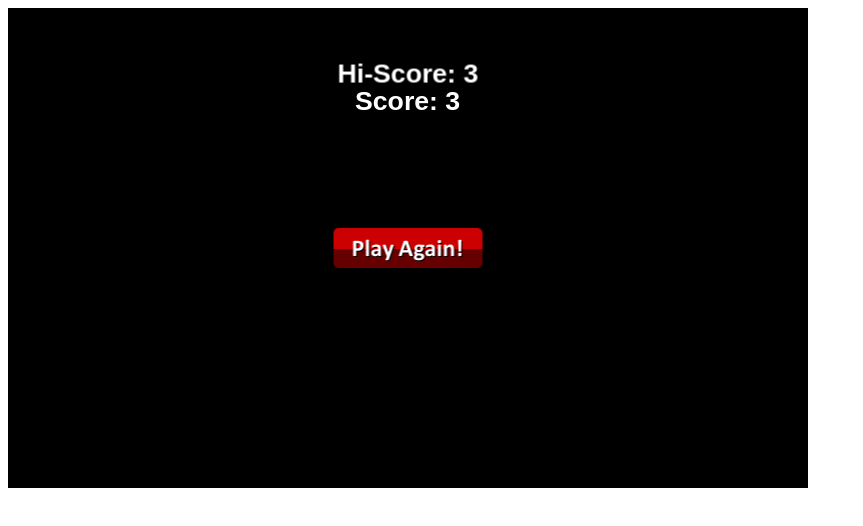
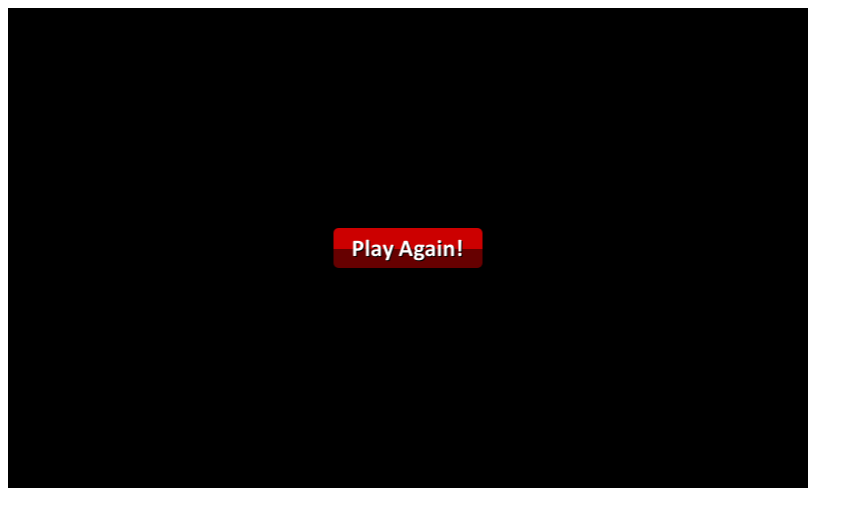
Before and after one commit to UFSEC/Phaser_Tutorial, a plain HTML site: page index.html in a window 1280 px wide. Shown: the whole page, without its empty margins (0-863 px from the left). Drawn offline with Linux system fonts and the light colour scheme.

Commit message:
Commit code that was coded live at meeting instead

```diff
--- a/index.html
+++ b/index.html
@@ -1,12 +1,13 @@
-<!doctype html>
+<!DOCTYPE html>
 <html>
 <head>
     <script src="src/phaser.min.js"></script>
-        <script src="src/evilBall.js"></script>
-    		<script src="src/game.js"></script>
+    <script src="src/evilBallController.js"></script>
     <script src="src/gameOver.js"></script>
+    <script src="src/gameState.js"></script>
     <script src="src/main.js"></script>
-        <title>A tutorial on Phaser games</title>
+
+    <title>A Phaser Tutorial</title>
 </head>
 <body>
 </body>
--- a/src/evilBall.js
+++ /dev/null
@@ -1,34 +0,0 @@
-var evilBallController = function(sprite){
-  // evilBall.prototype = function(sprite){
-  //
-  // };
-
-  var update = function(){
-
-    if (sprite.x > 800){
-      sprite.x = 0;
-    }
-    if (sprite.x < 0){
-      sprite.x = 800;
-    }
-    if(sprite.y > 480){
-      sprite.y = 0;
-    }
-    if(sprite.y <0){
-      sprite.y = 480;
-    }
-  };
-
-  var changeDirection = function(){
-    var xVelocity = Math.random() * 200;
-    if(xVelocity > 100){xVelocity -= 101;}
-    var yVelocity = Math.random() * 200;
-    if(yVelocity > 100){yVelocity -= 101;}
-    sprite.body.velocity.x = xVelocity;
-    sprite.body.velocity.y = yVelocity;
-  };
-  return {
-    update: update,
-    changeDirection: changeDirection
-  };
-};
--- /dev/null
+++ b/src/evilballController.js
@@ -0,0 +1,37 @@
+var evilBallController = function(sprite) {
+
+  var update = function() {
+    if (sprite.x > 800) {
+      sprite.x = 0;
+    }
+    if (sprite.x < 0) {
+      sprite.x = 800;
+    }
+    if (sprite.y > 480) {
+      sprite.y = 0;
+    }
+    if (sprite.y < 0) {
+      sprite.y = 480;
+    }
+  }
+  var changeDirection = function() {
+    var xVelocity = Math.random() * 300;
+    if (xVelocity > 150) {
+      xVelocity -= 301;
+    }
+    var yVelocity = Math.random() * 300;
+    if (yVelocity > 150) {
+      yVelocity -= 301;
+    }
+    ;
+
+    sprite.body.velocity.x = xVelocity;
+    sprite.body.velocity.y = yVelocity;
+  }
+
+  return {
+    update: update,
+    changeDirection: changeDirection
+  }
+
+}
--- a/src/game.js
+++ /dev/null
@@ -1,193 +0,0 @@
-var gameState = function(game){
-
-  var preload = function() {
-
-      game.load.spritesheet('dude', 'assets/dude.png', 32, 48);
-      game.load.image('background', 'assets/background2.png');
-      game.load.image('evil_ball', 'assets/evil_ball.png');
-
-  }
-
-  var player;
-  var facing = 'left';
-  var timer = 0;
-  var cursors;
-  var jumpButton;
-  var bg;
-  var evilBallArray = [];
-  var score = 0;
-  var scoreTimer = 0;
-  var scoreText;
-
-  var updateScore = function(){
-    if(game.time.now > scoreTimer){
-      ++score;
-      scoreTimer = game.time.now + 1000;
-    }
-  };
-
-  var movePlayer = function(){
-    player.body.velocity.x = 0;
-
-    if (cursors.left.isDown)
-    {
-        player.body.velocity.x = -200;
-
-        if (facing != 'left')
-        {
-            player.animations.play('left');
-            facing = 'left';
-        }
-    }
-    else if (cursors.right.isDown)
-    {
-        player.body.velocity.x = 200;
-
-        if (facing != 'right')
-        {
-            player.animations.play('right');
-            facing = 'right';
-        }
-    }
-    else
-    {
-        if (facing != 'idle')
-        {
-            player.animations.stop();
-
-            if (facing == 'left')
-            {
-                player.frame = 0;
-            }
-            else
-            {
-                player.frame = 5;
-            }
-
-            facing = 'idle';
-        }
-    }
-    if (cursors.up.isDown)
-    {
-        player.body.velocity.y = -400;
-    }
-
-  };
-
-  var moveBalls = function(){
-    var changeDirection = false;
-    if(game.time.now > timer){
-      changeDirection = true;
-    }
-
-
-
-    for (ball in evilBallArray){
-        evilBallArray[ball].update();
-        if(changeDirection){
-          evilBallArray[ball].changeDirection();
-          timer = game.time.now + 4000;
-        }
-    }
-  };
-
-var hitBall = function(){
-    console.log("boom");
-    for (ball in evilBallArray){
-        delete evilBallArray[ball];
-      }
-    game.state.start("GameOverScreen",true,true, score);
-
-  }
-
-
-  var create = function() {
-
-      game.physics.startSystem(Phaser.Physics.ARCADE);
-
-      game.time.desiredFps = 30;
-
-      bg = game.add.tileSprite(0, 0, 800, 600, 'background');
-
-      //game.physics.arcade.gravity.y = 1000;
-
-      player = game.add.sprite(400, 400, 'dude');
-      game.physics.enable(player, Phaser.Physics.ARCADE);
-
-      player.body.bounce.y = 0.2;
-      player.body.collideWorldBounds = true;
-      player.body.setSize(20, 32, 5, 16);
-      player.body.gravity.y = 1000;
-
-      player.animations.add('left', [0, 1, 2, 3], 10, true);
-      player.animations.add('turn', [4], 20, true);
-      player.animations.add('right', [5, 6, 7, 8], 10, true);
-
-      cursors = game.input.keyboard.createCursorKeys();
-      jumpButton = game.input.keyboard.addKey(Phaser.Keyboard.SPACEBAR);
-
-      //make enemies
-      evilBalls = game.add.group();
-      evilBalls.enableBody = true;
-      evilBalls.physicsBodyType = Phaser.Physics.ARCADE;
-
-      for (var i = 0; i < 10; i++)
-      {
-        var c = evilBalls.create(game.world.randomX, Math.random() * 300 + 100, 'evil_ball');
-        var tmp = new evilBallController(c);
-        evilBallArray.push(tmp);
-      }
-      scoreText = game.add.text(
-      70,
-      40,
-      "",
-      {
-          size: "32px",
-          fill: "#FFF",
-          align: "center"
-      });
-      scoreText.setText("Score: " + score);
-      scoreText.anchor.setTo(0.5,0.5);
-
-      score = 0;
-      scoreTimer = 0;
-      timer = 0;
-      moveBalls();
-
-  }
-
-
-
-  var update = function() {
-
-    game.physics.arcade.collide(player, evilBalls, hitBall);
-    movePlayer();
-    moveBalls();
-    updateScore();
-
-  }
-
-  var render = function () {
-
-      game.debug.text(score, 32, 32);
-
-      // game.debug.text(game.time.physicsElapsed, 32, 32);
-      // game.debug.body(player);
-      // game.debug.bodyInfo(player, 16, 24);
-
-  }
-
-
-
-  return {
-    preload: preload,
-    create: create,
-    update: update,
-    render: render
-  };
-
-
-
-
-
-};
--- a/src/gameOver.js
+++ b/src/gameOver.js
@@ -1,62 +1,20 @@
-var gameOverState = function(game){
+var gameOverState = function(game) {
 
-  var hiScore = 0;
-  var score = 0;
-  var playTheGame = function(){
-  		this.game.state.start("GameState", true, true);
-  	}
-
-  var init = function(newScore){
-    console.log(newScore);
-    score = newScore;
-    if(score > hiScore){
-      hiScore = score;
-    }
+  var buttonClicked = function() {
+    console.log("i clicked this button");
+    game.state.start("GameState", true, true);
   }
-  var preload = function(newScore){
+  var preload = function() {
     game.load.image('play_button', 'assets/play_button.png');
-
-  }
-  var create = function(){
-
-    var scoreText = game.add.text(
-    this.world.centerX,
-    this.world.height/5,
-    "",
-    {
-        size: "32px",
-        fill: "#FFF",
-        align: "center"
-    });
-    scoreText.setText("Score: " + score);
-
-    var hiScoreText = game.add.text(
-    this.world.centerX,
-    this.world.height/7,
-    "",
-    {
-        size: "32px",
-        fill: "#FFF",
-        align: "center"
-    });
-    hiScoreText.setText("Hi-Score: " + hiScore);
-    hiScoreText.anchor.setTo(0.5,0.5);
-    scoreText.anchor.setTo(0.5,0.5);
-
-    var playButton = this.game.add.button(400,240,"play_button",playTheGame,this);
-      playButton.anchor.setTo(0.5,0.5);
   }
 
-  var render = function () {
-
-      // game.debug.text("Score: " + score, 360, 210);
-      // game.debug.text("Hi-Score: " + hiScore, 360, 190);
+  var create = function() {
+    var playButton = this.game.add.button(400, 240, 'play_button', buttonClicked, this);
+    playButton.anchor.setTo(0.5, 0.5);
   }
 
   return {
-    init: init,
     preload: preload,
-    create: create,
-    render: render
+    create: create
   };
-};
+}
--- /dev/null
+++ b/src/gameState.js
@@ -0,0 +1,92 @@
+var gameState = function(game) {
+
+  var bg;
+  var player;
+  var cursors;
+  var ballControllers = [];
+  var timer = 0;
+
+  var movePlayer = function() {
+
+    player.body.velocity.x = 0;
+
+    if (cursors.left.isDown) {
+      player.body.velocity.x = -200;
+    } else if (cursors.right.isDown) {
+      player.body.velocity.x = 200;
+    }
+
+    if (cursors.up.isDown) {
+      player.body.velocity.y = -400;
+    }
+  }
+
+  var hitBall = function() {
+    //what happens when the player colldies with a ball
+    for (controller in ballControllers) {
+      delete ballControllers[controller];
+    }
+    console.log("boom i hit a ball");
+
+    game.state.start("GameOverState", true, true);
+  }
+
+  var preload = function() {
+    game.load.spritesheet('dude', 'assets/dude.png', 32, 48);
+    game.load.image('background', 'assets/background2.png');
+    game.load.image('evil_ball', 'assets/evil_ball.png');
+  }
+
+  var create = function() {
+    game.physics.startSystem(Phaser.Physics.ARCADE);
+
+    game.time.desiredFps = 30;
+
+    bg = game.add.tileSprite(0, 0, 800, 480, 'background');
+
+    player = game.add.sprite(400, 400, 'dude');
+    game.physics.enable(player, Phaser.Physics.ARCADE);
+
+    player.body.collideWorldBounds = true;
+    player.body.setSize(20, 32, 5, 16);
+    player.body.gravity.y = 1000;
+
+    cursors = game.input.keyboard.createCursorKeys();
+
+    evilBalls = game.add.group();
+    evilBalls.enableBody = true;
+    evilBalls.physicsBodyType = Phaser.Physics.ARCADE;
+
+    for (i = 0; i < 15; ++i) {
+      var b = evilBalls.create(game.world.randomX, Math.random() * 380, 'evil_ball');
+      var controller = new evilBallController(b);
+      ballControllers.push(controller);
+    }
+    for (controller in ballControllers) {
+      ballControllers[controller].changeDirection();
+    }
+
+  }
+
+  var update = function() {
+    movePlayer();
+    for (controller in ballControllers) {
+      ballControllers[controller].update();
+    }
+
+    if (timer < game.time.now) {
+      for (controller in ballControllers) {
+        ballControllers[controller].changeDirection();
+      }
+      timer = game.time.now + 4000;
+    }
+
+    game.physics.arcade.collide(player, evilBalls, hitBall);
+  }
+
+  return {
+    preload: preload,
+    create: create,
+    update: update
+  };
+}
--- a/src/main.js
+++ b/src/main.js
@@ -1,8 +1,8 @@
 var game = new Phaser.Game(800, 480, Phaser.AUTO);
 
-//start the game
+//adding our main game state
 game.state.add("GameState", gameState);
-//game over state
-game.state.add("GameOverScreen", gameOverState);
-//start the game
+game.state.add("GameOverState", gameOverState);
+
+//start main game state
 game.state.start("GameState");
```
Lines whose indentation alone changed are shown as unchanged.
